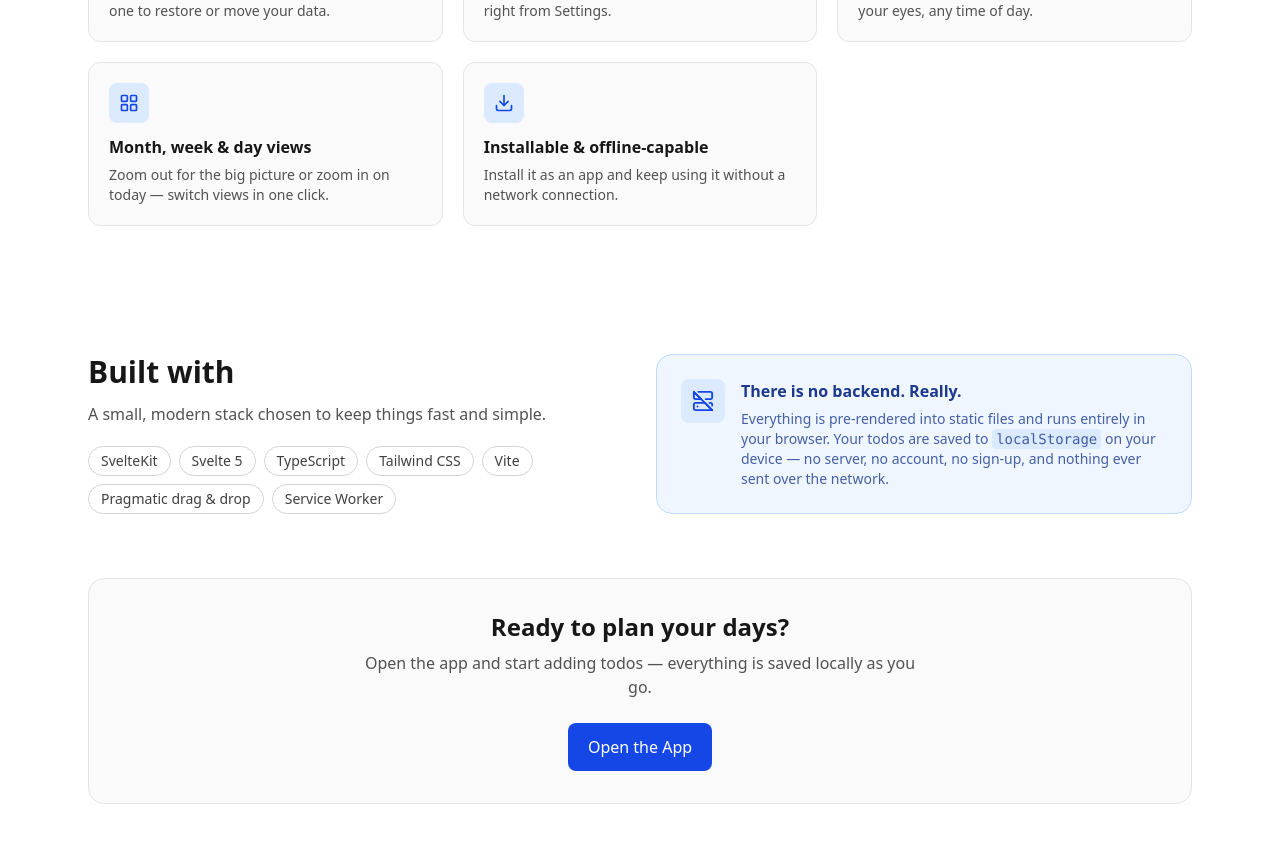
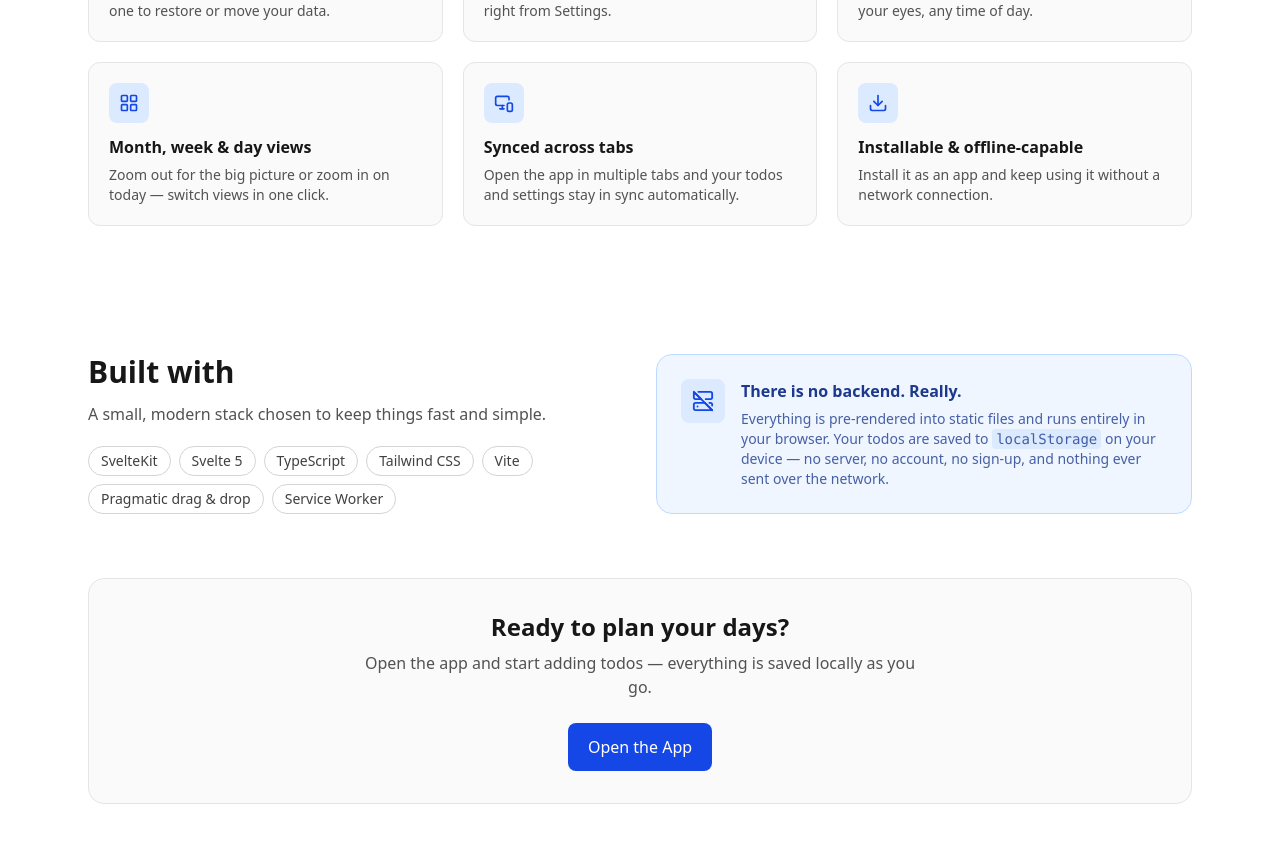
Before and after one commit to Rustynote/DailyTODOs, a SvelteKit app: page / in a window 1280 px wide. Shown: the part 1020-1862 px from the top of the page. Built offline with nearby package versions, Linux system fonts and the light colour scheme.

Commit message:
Add a "Synced across tabs" feature callout to the landing page Highlight that todos and settings stay in sync across open tabs, matching the existing storage-event sync behavior.

```diff
--- a/src/routes/+page.svelte
+++ b/src/routes/+page.svelte
@@ -12,7 +12,8 @@
 		SunMoon,
 		LayoutGrid,
 		Download,
-		ServerOff
+		ServerOff,
+		MonitorSmartphone
 	} from '@lucide/svelte';
 
 	const stack = [
@@ -75,6 +76,11 @@
 			icon: LayoutGrid,
 			title: 'Month, week & day views',
 			description: 'Zoom out for the big picture or zoom in on today — switch views in one click.'
+		},
+		{
+			icon: MonitorSmartphone,
+			title: 'Synced across tabs',
+			description: 'Open the app in multiple tabs and your todos and settings stay in sync automatically.'
 		},
 		{
 			icon: Download,
```
